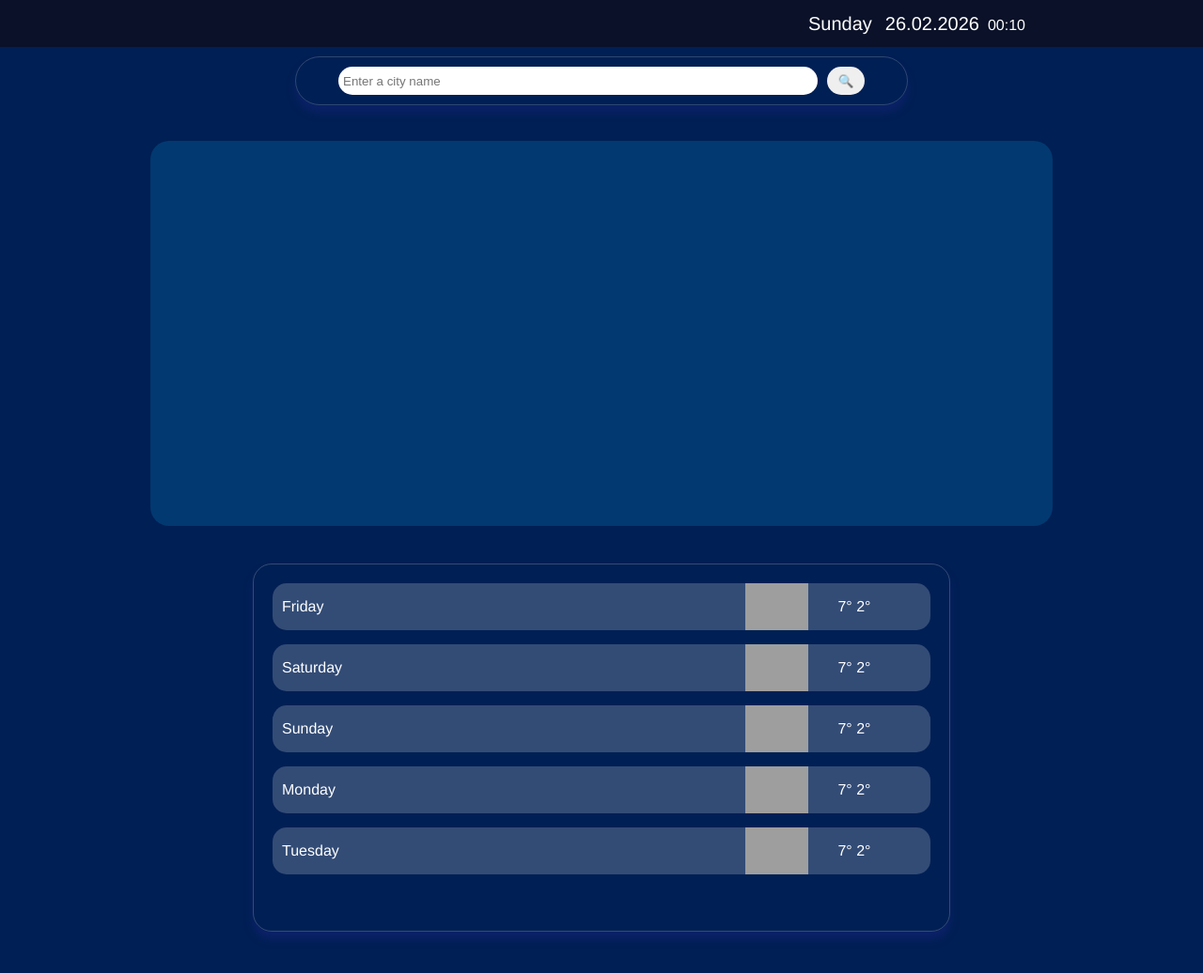
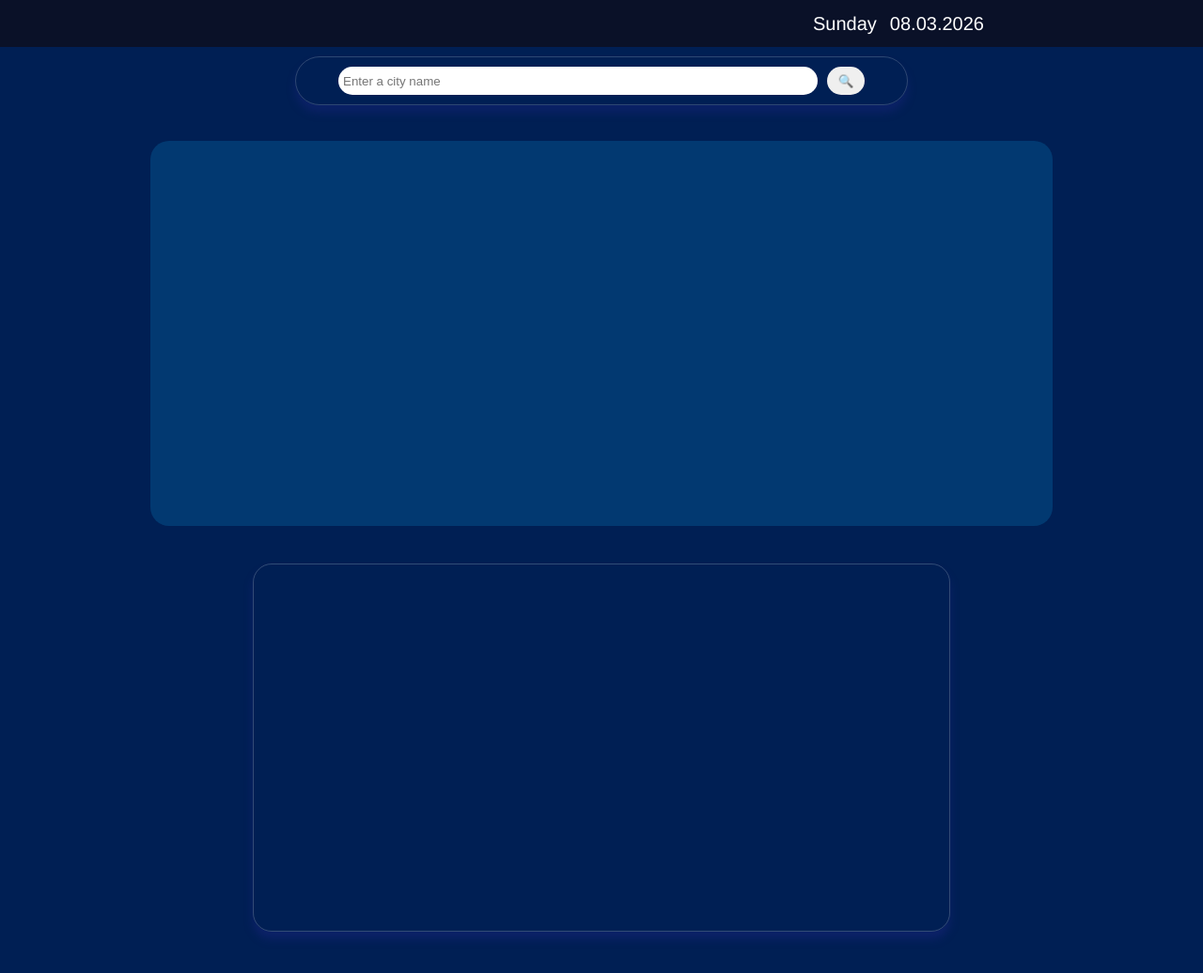
Before and after one commit to sonieez/Weather-App, a plain HTML site: page index.html in a window 1280 px wide. Shown: the top 1036 px of the page at 94% size. Drawn offline with nearby package versions, Linux system fonts and the light colour scheme; grey boxes are pictures that could not be loaded.

Commit message:
Update index.html

```diff
--- a/index.html
+++ b/index.html
@@ -11,10 +11,9 @@
           <p class="city-name js-city-name"></p>
           <p class="country-name js-country-name"></p>
         </div>
-        <div>
+        <div class="current-time">
           <p class="current-day js-current-day">Thursday</p>
-          <p class="current-date js-current -date">26.02.2026</p>
-          <p class="current-time js-current-time">00:10</p>
+          <p class="current-date js-current-date">26.02.2026</p>
         </div>
       </div>
       <div class="search-bar-container">
@@ -25,36 +24,7 @@
         <div class="city-main-info"></div>
         <div class="city-info-details"></div>
       </div>
-      <div class="days-info">
-        <div class="days">
-          <p class="day-1">Friday</p>
-          <img class="day-icon" src="https://cdn-icons-png.flaticon.com/128/8047/8047243.png">
-          <p class="days-temperature">7° 2°</p>
-        </div>
-
-        <div class="days">
-          <p class="day-2">Saturday</p>
-          <img class="day-icon" src="https://cdn-icons-png.flaticon.com/128/8047/8047243.png">
-          <p class="days-temperature">7° 2°</p>
-        </div>
-
-        <div class="days">
-          <p class="day-3">Sunday</p>
-          <img class="day-icon" src="https://cdn-icons-png.flaticon.com/128/8047/8047243.png">
-          <p class="days-temperature">7° 2°</p>
-        </div>
-
-        <div class="days">
-          <p class="day-4">Monday</p>
-          <img class="day-icon" src="https://cdn-icons-png.flaticon.com/128/8047/8047243.png">
-          <p class="days-temperature">7° 2°</p>
-        </div>
-
-        <div class="days">
-          <p class="day-5">Tuesday</p>
-          <img class="day-icon" src="https://cdn-icons-png.flaticon.com/128/8047/8047243.png">
-          <p class="days-temperature">7° 2°</p>
-        </div>
+      <div class="days-info js-days-weather">
       </div>
     </div>
 
```
